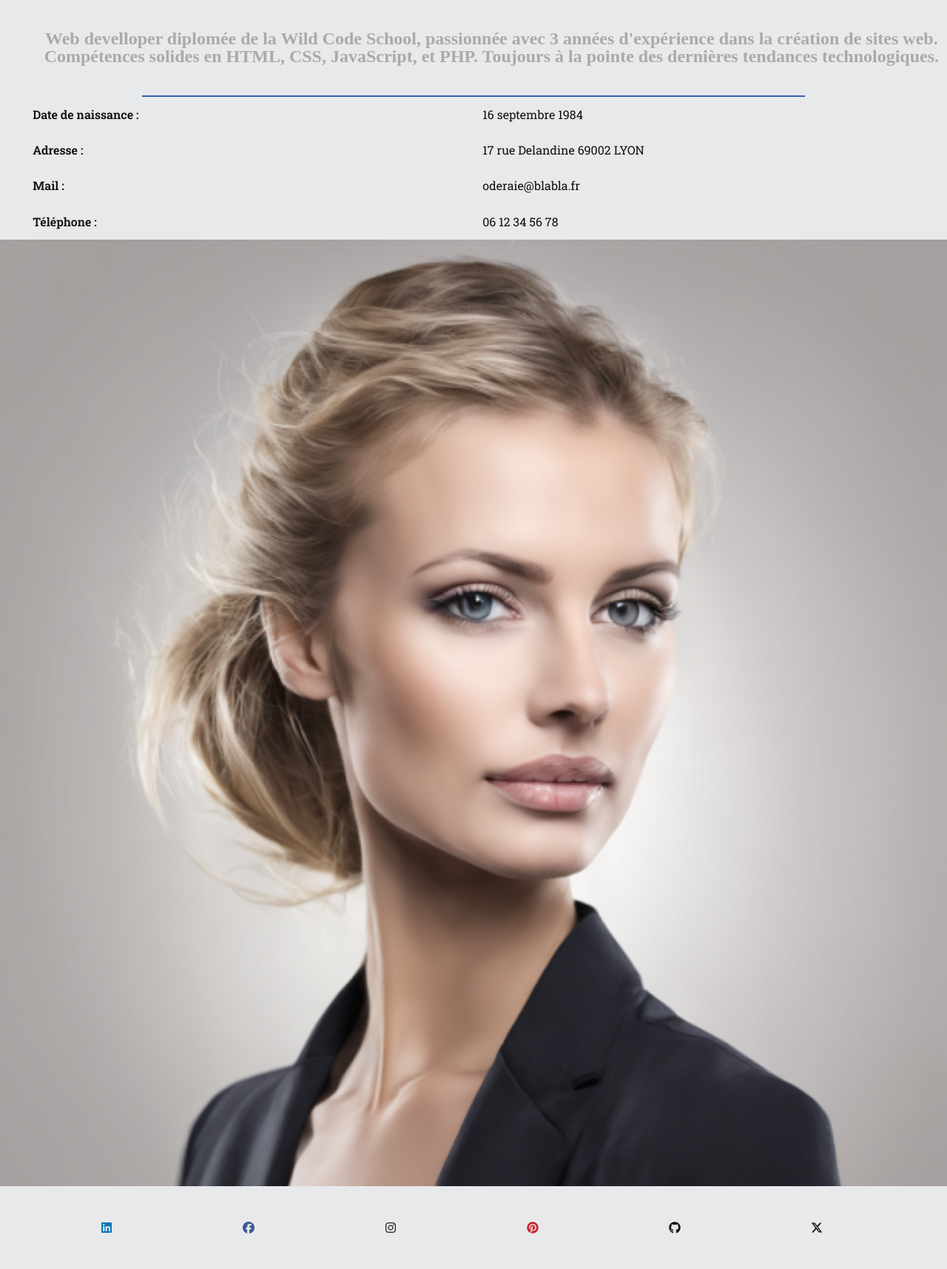
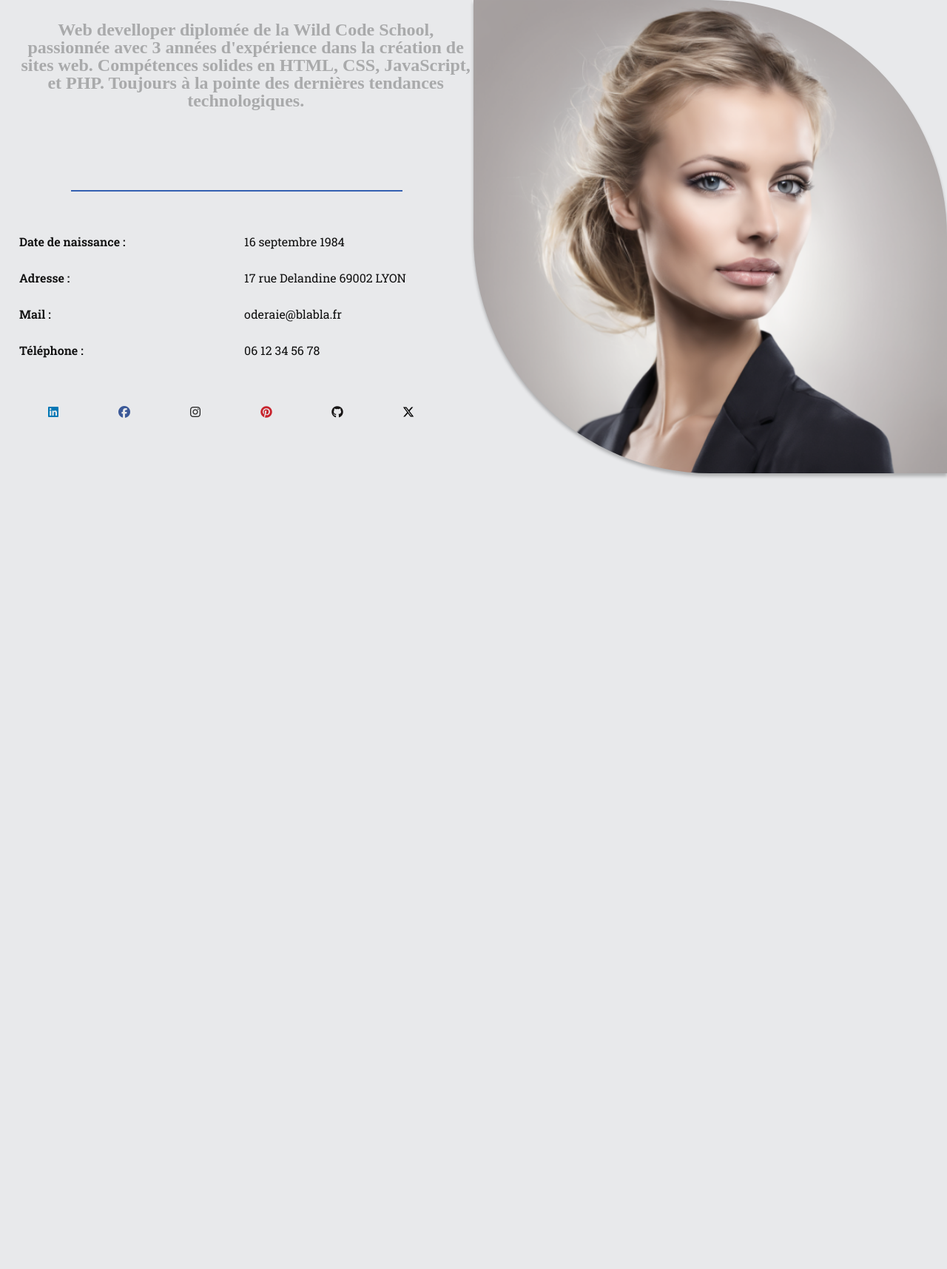
Before and after one commit to victorzanotelli/projet1, a PHP site: page / in a window 1280 px wide. Shown: the whole page at 74% size. After the commit the page ends 646 px from the top, so only its background shows below. Run offline with PHP 8.4, Linux system fonts and the light colour scheme; some libraries are stand-ins or nearby versions.

Commit message:
en mobile first changement de tout en grid et realisons du media queries

```diff
--- a/index.css
+++ b/index.css
@@ -21,14 +21,14 @@
 
 /* --------------------------------------infocontact ------------------------*/
 .description {
-    display: flex;
+    display: grid;
     width: 100%;
-    flex-direction: column;
-    justify-content: left;
-    align-items: center;
+    height: auto;
+    grid-auto-rows: minmax(10px, auto)
 }
 
 .info {
+    display: grid;
     width: 95%;
     height: auto;
     font-family: var(--font_text);
@@ -45,6 +45,8 @@
     width: 70%;
     height: 2px;
     background: var(--color-nav-bar);
+    justify-self: center;
+    align-self: center;
 }
 
 .contact {
@@ -55,6 +57,7 @@
     height: auto;
     font-weight: var(--font-weight-text);
     color: var(--color-font);
+    padding: 1.25rem
 }
 
 div p {
@@ -83,36 +86,54 @@ img {
     text-align: center;
 }
 
-/* -------------------media queries pour + 900 px--------------------- */
-@media screen and (min-width=780px) {
+/* -------------------media queries pour + 780 px--------------------- */
+@media screen and (min-width:780px) {
     .description {
-        display: grid;
-        grid-template-columns: 1fr 3fr;
-        grid-template-rows: 1fr 1fr 1fr;
+        grid-template-columns: 1fr 1fr;
     }
+
 
     .info {
         display: grid;
         grid-column-start: 1;
-        grid-column-end: 3;
+        grid-column-end: 2;
+        grid-row-start: 1;
+        grid-row-end: 2;
         width: auto;
     }
 
     .line {
-        width: 10%;
-        height: 2px;
-        background: var(--color-nav-bar);
+        grid-column-start: 1;
+        grid-column-end: 2;
+        grid-row-start: 2;
+        grid-row-end: 3;
     }
 
     .contact {
         grid-column-start: 1;
+        grid-column-end: 2;
+        grid-row-start: 3;
+        grid-row-end: 4;
+    }
+
+    img {
+        display: grid;
+        grid-column-start: 2;
         grid-column-end: 3;
+        grid-row-start: 1;
+        grid-row-end: 5;
+        border-radius: 0 50%;
+        box-shadow: 0px 4px 4px 0px rgba(0, 0, 0, 0.25);
+    }
 
-
-        img {
-            display: grid;
-            grid-column-start: 3;
-            grid-column-end: 6;
-        }
+    .logo {
+        grid-column-start: 1;
+        grid-column-end: 2;
+        grid-row-start: 4;
+        grid-row-end: 5;
     }
-}
+    .fa-brands {
+        padding: 25%;
+        text-align: center;
+    }
+   }
```
